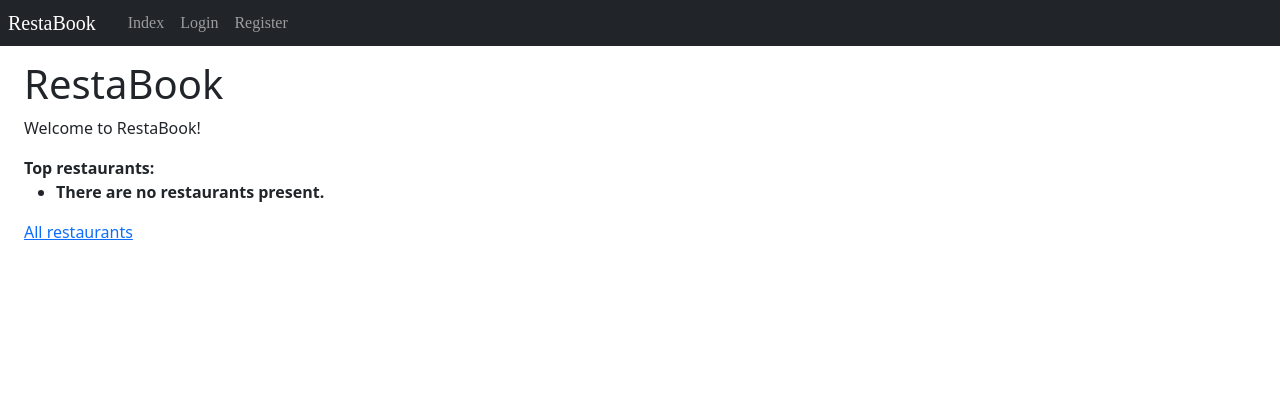
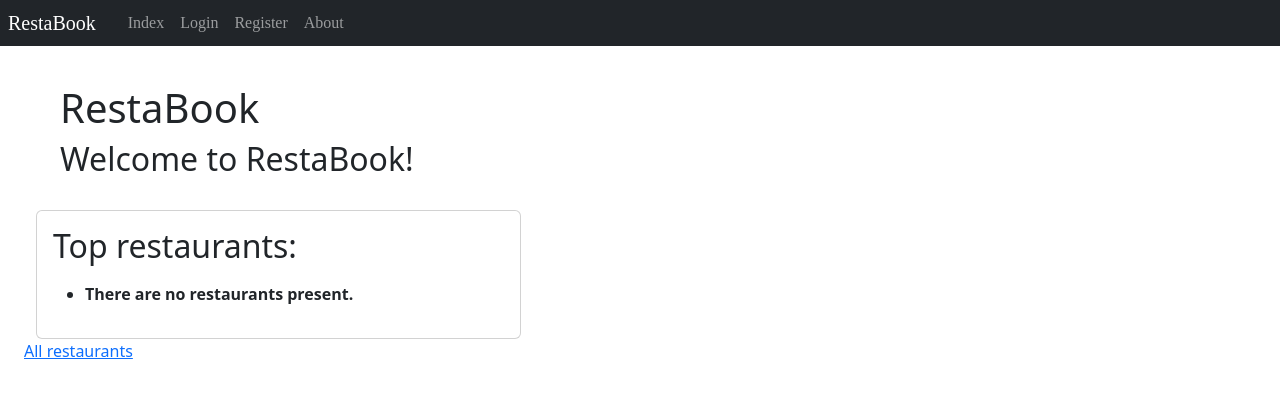
Before and after one commit to PeterDaGrape/RestaBook, a Django app: page / in a window 1280 px wide. Shown: the top 398 px of the page. Run offline with Django 3.2, Linux system fonts and the light colour scheme; data that the repository does not hold is empty.

Commit message:
rewrite index

```diff
--- a/templates/app/base.html
+++ b/templates/app/base.html
@@ -37,6 +37,7 @@
                 <li class="nav-item"><a class="nav-link" href="{% url 'app:login' %}">Login</a></li>
                 <li class="nav-item"><a class="nav-link" href="{% url 'app:register' %}">Register</a></li>
             {% endif %}
+            <li class="nav-item"><a class="nav-link" href="{% url 'app:about' %}">About</a></li>
         </ul>
         </div>
         </nav>
@@ -56,6 +57,7 @@
             {% endblock %}
         </main>
         </div>
+    </div>
 
 
     </body>
--- a/templates/app/index.html
+++ b/templates/app/index.html
@@ -6,10 +6,28 @@
 
 {% block body_block %}
 
-    <h1>RestaBook</h1>
+<div class="jumbotron p-4">
+    <div class="container">
+        <h1 class="jumbotron-heading">RestaBook</h1>
+        <div>
+            <h2 class="h2">
+                {% if user.is_authenticated %}
+                    Welcome to RestaBook, {{ user.username }}!
+                {% else %}
+                    Welcome to RestaBook!
+                {% endif %}
+            </h2>
+        </div>
+    </div>
+</div>
 
-    <p>Welcome to RestaBook!</p>
-    <strong>Top restaurants: </strong>
+<div class="container">
+    <div class="row">
+        <div class="col-md-6">
+            <div class="card mb-6">
+                <div class="card-body">
+                <h2>Top restaurants: </h2>
+                <p class="card-text">
                     <ul>
                         {% if restaurants %}
                             {% for restaurant in restaurants %}
@@ -24,6 +42,12 @@
                             <li><strong>There are no restaurants present.</strong></li>
                         {% endif %}
                     </ul>
+                </p>
+                </div>
+            </div>
+        </div>
+    </div>
+</div>
 
     <a href="{% url 'app:restaurants' %}">All restaurants</a>
 
```
Also changed, not shown: templates/app/restaurants.html (line endings or trailing spaces). Lines whose indentation alone changed are shown as unchanged.
